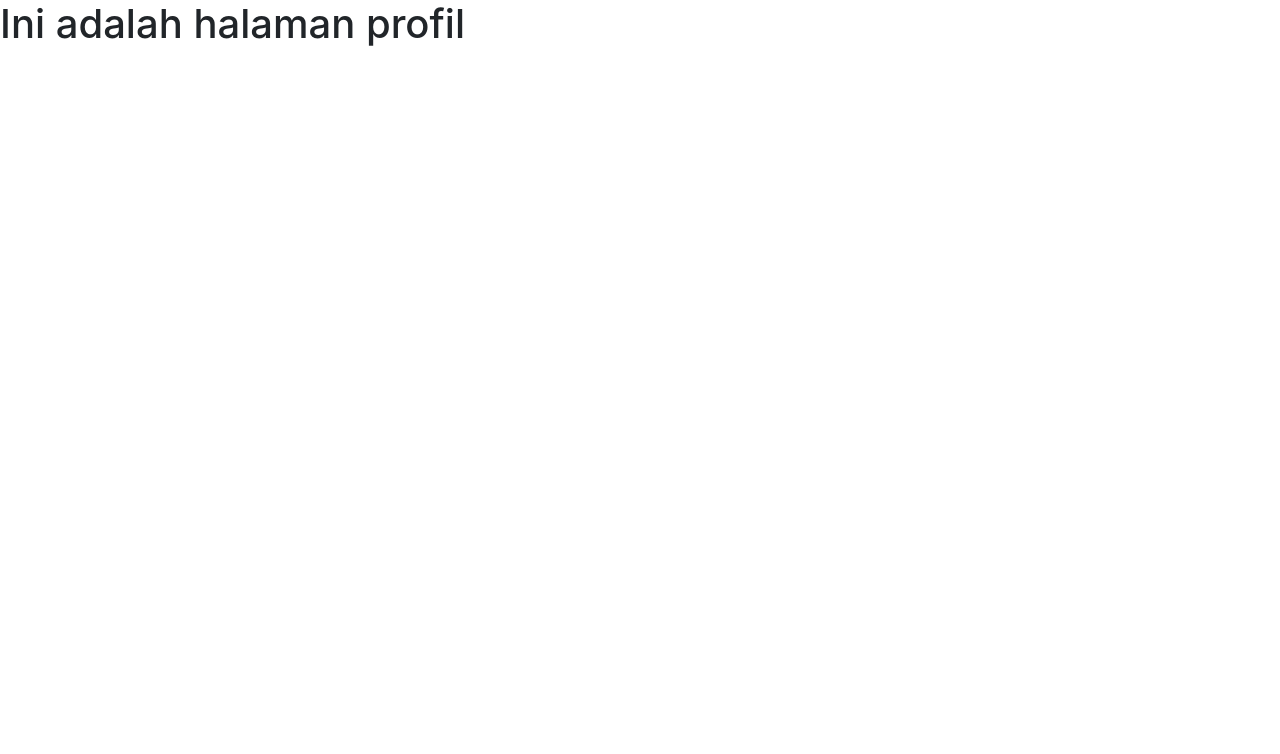
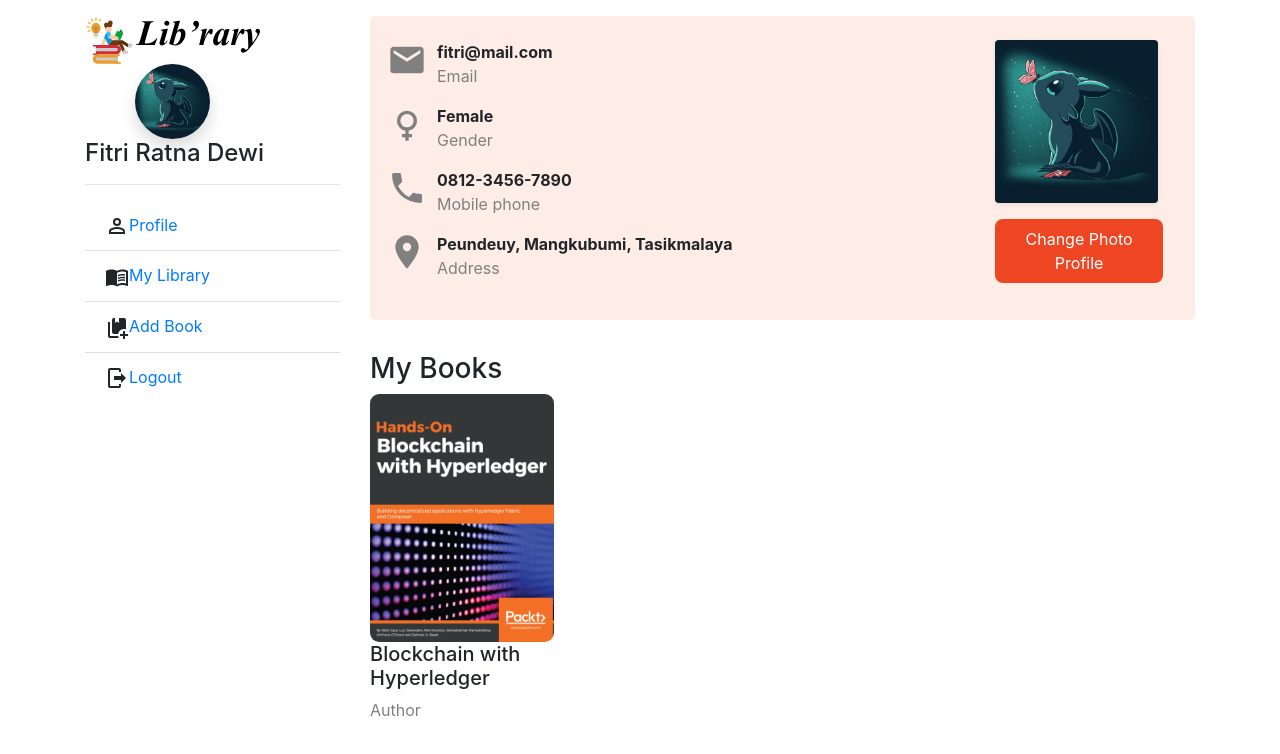
Before and after one commit to fitrirdz/DW18RTW47_Library, a React (Create React App) app: page /profile in a window 1280 px wide. Shown: the top 754 px of the page. Built offline with nearby package versions, Linux system fonts and the light colour scheme.

Commit message:
add profile

```diff
--- a/src/App.css
+++ b/src/App.css
@@ -51,13 +51,13 @@
 }
 
 .Button-o {
-  padding: 15px 25px;
+  padding: 8px;
   cursor: pointer;
   text-align: center;
   text-decoration: none;
   outline: none;
   color: #fff;
-  background-color: orangered;
+  background-color: #ee4622;
   border: none;
   border-radius: 8px;
 }
@@ -75,6 +75,23 @@
 .Button-g:focus,
 .Button-o:focus {
   outline: 0;
+}
+
+.cover-tile-image {
+  text-align: right;
+  padding-right: 3px;
+}
+
+.cover-tile-text {
+  padding-left: 3px;
+  padding-top: 0px;
+  padding-bottom: 0px;
+}
+
+.icon {
+  color: gray;
+  height: 2.5rem;
+  width: auto;
 }
 
 .Library {
--- a/src/pages/DetailBuku.js
+++ b/src/pages/DetailBuku.js
@@ -71,7 +71,7 @@ const DetailBuku = () => {
             </div>
             <div class="d-flex flex-row-reverse">
               <button className="Button-g">Read Book</button>
-              <button className="Button-o">Add Library</button>
+              <button className="Button-o mr-1">Add Library</button>
             </div>
           </div>
         </div>
--- a/src/pages/Profile.js
+++ b/src/pages/Profile.js
@@ -1,9 +1,116 @@
 import React from "react";
+import SideBar from "../components/SideBar";
 
 const Profile = () => {
   return (
     <div>
-      <h1>Ini adalah halaman profil</h1>
+      <div className="container mt-3">
+        <div className="row">
+          <div className="col-3">
+            <SideBar />
+          </div>
+
+          <div className="col-9">
+            <div
+              className="jumbotron py-4"
+              style={{ backgroundColor: "#FDEDE6" }}
+            >
+              <div className="row">
+                <div className="col-9 d-flex flex-column justify-content-between">
+                  <div className="row">
+                    <div className="col-xs-6 cover-tile-image">
+                      <svg viewBox="0 0 24 24" className="icon mr-1">
+                        <path
+                          fill="currentColor"
+                          d="M20,8L12,13L4,8V6L12,11L20,6M20,4H4C2.89,4 2,4.89 2,6V18A2,2 0 0,0 4,20H20A2,2 0 0,0 22,18V6C22,4.89 21.1,4 20,4Z"
+                        />
+                      </svg>
+                    </div>
+
+                    {/* Email */}
+                    <div className="col-xs-6 cover-tile-text">
+                      <b>fitri@mail.com</b>
+                      <p className="subtitle">Email</p>
+                    </div>
+                  </div>
+                  <div className="row">
+                    <div className="col-xs-6 cover-tile-image">
+                      <svg viewBox="0 0 24 24" className="icon mr-1">
+                        <path
+                          fill="currentColor"
+                          d="M12,4A6,6 0 0,1 18,10C18,12.97 15.84,15.44 13,15.92V18H15V20H13V22H11V20H9V18H11V15.92C8.16,15.44 6,12.97 6,10A6,6 0 0,1 12,4M12,6A4,4 0 0,0 8,10A4,4 0 0,0 12,14A4,4 0 0,0 16,10A4,4 0 0,0 12,6Z"
+                        />
+                      </svg>
+                    </div>
+
+                    {/* Gender */}
+                    <div className="col-xs-6 cover-tile-text">
+                      <b>Female</b>
+                      <p className="subtitle">Gender</p>
+                    </div>
+                  </div>
+                  <div className="row">
+                    <div className="col-xs-6 cover-tile-image">
+                      <svg viewBox="0 0 24 24" className="icon mr-1">
+                        <path
+                          fill="currentColor"
+                          d="M6.62,10.79C8.06,13.62 10.38,15.94 13.21,17.38L15.41,15.18C15.69,14.9 16.08,14.82 16.43,14.93C17.55,15.3 18.75,15.5 20,15.5A1,1 0 0,1 21,16.5V20A1,1 0 0,1 20,21A17,17 0 0,1 3,4A1,1 0 0,1 4,3H7.5A1,1 0 0,1 8.5,4C8.5,5.25 8.7,6.45 9.07,7.57C9.18,7.92 9.1,8.31 8.82,8.59L6.62,10.79Z"
+                        />
+                      </svg>
+                    </div>
+
+                    {/* phone */}
+                    <div className="col-xs-6 cover-tile-text">
+                      <b>0812-3456-7890</b>
+                      <p className="subtitle">Mobile phone</p>
+                    </div>
+                  </div>
+                  <div className="row">
+                    <div className="col-xs-6 cover-tile-image">
+                      <svg viewBox="0 0 24 24" className="icon mr-1">
+                        <path
+                          fill="currentColor"
+                          d="M12,11.5A2.5,2.5 0 0,1 9.5,9A2.5,2.5 0 0,1 12,6.5A2.5,2.5 0 0,1 14.5,9A2.5,2.5 0 0,1 12,11.5M12,2A7,7 0 0,0 5,9C5,14.25 12,22 12,22C12,22 19,14.25 19,9A7,7 0 0,0 12,2Z"
+                        />
+                      </svg>
+                    </div>
+
+                    {/* address */}
+                    <div className="col-xs-6 cover-tile-text">
+                      <b>Peundeuy, Mangkubumi, Tasikmalaya</b>
+                      <p className="subtitle">Address</p>
+                    </div>
+                  </div>
+                </div>
+                <div className="col-3">
+                  <img
+                    src={require("../images/Toothless.jpg")}
+                    className="rounded shadow-sm"
+                    style={{ height: "10.2rem", width: "10.2rem" }}
+                  ></img>
+                  <button className="Button-o mt-3 py-2">
+                    Change Photo Profile
+                  </button>
+                </div>
+              </div>
+            </div>
+            <div className="row">
+              <div className="col-12">
+                <h3>My Books</h3>
+              </div>
+            </div>
+            <div className="row">
+              <div className="col-sm-3">
+                <div className="card" style={{ border: "none" }}>
+                  <img src={require("../images/BlockChain.svg")}></img>
+                  <h5>Blockchain with Hyperledger</h5>
+                  <p className="subtitle">Author</p>
+                </div>
+              </div>
+            </div>
+          </div>
+        </div>
+      </div>
     </div>
   );
 };
```
Also changed, not shown: src/images/BlockChain.svg (added).
